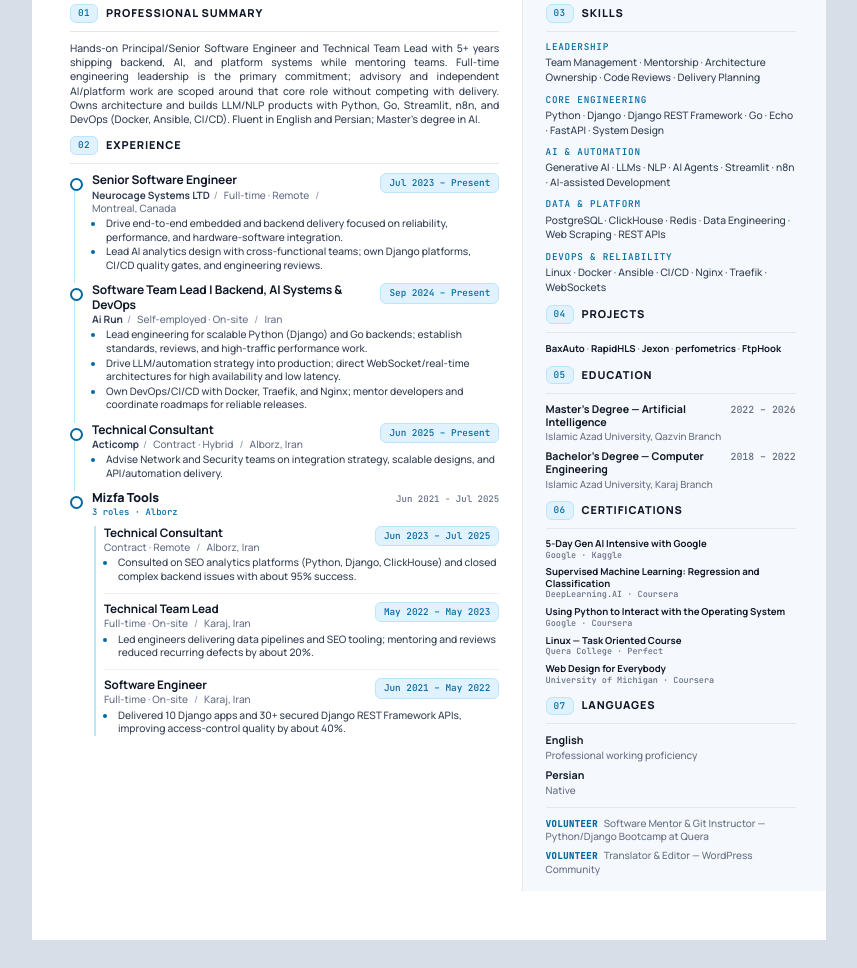
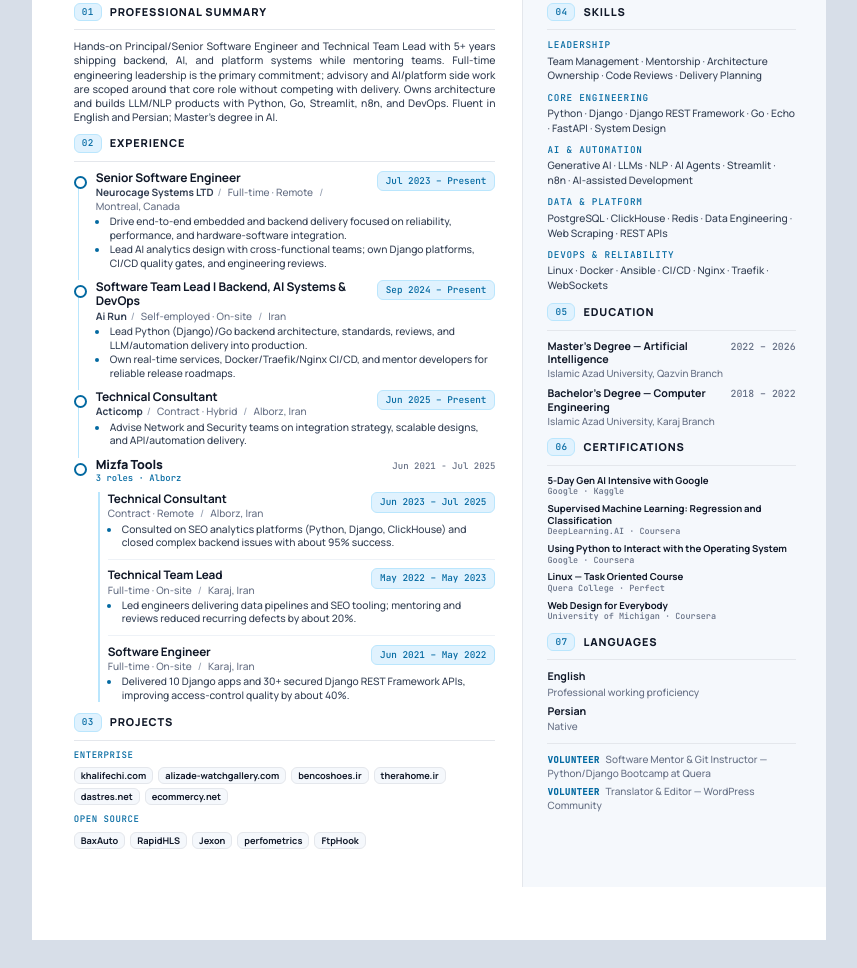
Before and after one commit to aliesm-com/CV, a website: page preview/principal-tech-lead-no-photo.html in a window 1280 px wide. Shown: the part 264-1232 px from the top of the page, without its empty margins (211-1068 px from the left). Drawn offline with Linux system fonts and the light colour scheme.

Commit message:
Enhance Principal Tech Lead and Senior Software Engineer profiles by refining project listings and summaries. Updated project sections in JSON and HTML to categorize projects as 'Enterprise' and 'Open Source', improving clarity. Adjusted bullet points in experience sections for better representation of responsibilities and contributions. Modified CSS for improved layout of project displays.

```diff
--- a/preview/principal-tech-lead-no-photo.html
+++ b/preview/principal-tech-lead-no-photo.html
@@ -29,7 +29,7 @@
       <div class="main">
         <section class="block">
           <h2 class="section-title"><span>01</span> Professional Summary</h2>
-          <p class="summary">Hands-on Principal/Senior Software Engineer and Technical Team Lead with 5+ years shipping backend, AI, and platform systems while mentoring teams. Full-time engineering leadership is the primary commitment; advisory and independent AI/platform work are scoped around that core role without competing with delivery. Owns architecture and builds LLM/NLP products with Python, Go, Streamlit, n8n, and DevOps (Docker, Ansible, CI/CD). Fluent in English and Persian; Master's degree in AI.</p>
+          <p class="summary">Hands-on Principal/Senior Software Engineer and Technical Team Lead with 5+ years shipping backend, AI, and platform systems while mentoring teams. Full-time engineering leadership is the primary commitment; advisory and AI/platform side work are scoped around that core role without competing with delivery. Owns architecture and builds LLM/NLP products with Python, Go, Streamlit, n8n, and DevOps. Fluent in English and Persian; Master's degree in AI.</p>
         </section>
         <section class="block">
           <h2 class="section-title"><span>02</span> Experience</h2>
@@ -77,7 +77,7 @@
             <time class="job-period">Sep 2024 – Present</time>
           </div>
           <ul class="bullets">
-            <li>Lead engineering for scalable Python (Django) and Go backends; establish standards, reviews, and high-traffic performance work.</li><li>Drive LLM/automation strategy into production; direct WebSocket/real-time architectures for high availability and low latency.</li><li>Own DevOps/CI/CD with Docker, Traefik, and Nginx; mentor developers and coordinate roadmaps for reliable releases.</li>
+            <li>Lead Python (Django)/Go backend architecture, standards, reviews, and LLM/automation delivery into production.</li><li>Own real-time services, Docker/Traefik/Nginx CI/CD, and mentor developers for reliable release roadmaps.</li>
           </ul>
         </div></div>
         </div>
@@ -171,10 +171,24 @@
         </div>
       </article></div>
         </section>
+        <section class="block projects-block">
+          <h2 class="section-title"><span>03</span> Projects</h2>
+
+    <div class="projects-panel">
+      <div class="project-group">
+        <div class="project-label">Enterprise</div>
+        <div class="project-chips"><a class="project-chip" href="https://khalifechi.com"><strong>khalifechi.com</strong></a><a class="project-chip" href="https://alizade-watchgallery.com"><strong>alizade-watchgallery.com</strong></a><a class="project-chip" href="https://bencoshoes.ir"><strong>bencoshoes.ir</strong></a><a class="project-chip" href="https://therahome.ir"><strong>therahome.ir</strong></a><a class="project-chip" href="https://dastres.net"><strong>dastres.net</strong></a><a class="project-chip" href="https://ecommercy.net"><strong>ecommercy.net</strong></a></div>
+      </div>
+      <div class="project-group">
+        <div class="project-label">Open Source</div>
+        <div class="project-chips"><a class="project-chip" href="https://github.com/aliesm-com/BaxAuto"><strong>BaxAuto</strong></a><a class="project-chip" href="https://github.com/aliesm-com/RapidHLS"><strong>RapidHLS</strong></a><a class="project-chip" href="https://github.com/aliesm-com/Jexon"><strong>Jexon</strong></a><a class="project-chip" href="https://github.com/aliesm-com/perfometrics"><strong>perfometrics</strong></a><a class="project-chip" href="https://github.com/aliesm-com/FtpHook"><strong>FtpHook</strong></a></div>
+      </div>
+    </div>
+        </section>
       </div>
       <aside class="side">
         <section class="block">
-          <h2 class="section-title"><span>03</span> Skills</h2>
+          <h2 class="section-title"><span>04</span> Skills</h2>
 
       <div class="skill-group">
         <h3 class="skill-label">Leadership</h3>
@@ -196,10 +210,6 @@
         <h3 class="skill-label">DevOps &amp; Reliability</h3>
         <p class="skill-line">Linux · Docker · Ansible · CI/CD · Nginx · Traefik · WebSockets</p>
       </div>
-        </section>
-        <section class="block">
-          <h2 class="section-title"><span>04</span> Projects</h2>
-          <p class="project-inline"><a href="https://github.com/aliesm-com/BaxAuto"><strong>BaxAuto</strong></a> · <a href="https://github.com/aliesm-com/RapidHLS"><strong>RapidHLS</strong></a> · <a href="https://github.com/aliesm-com/Jexon"><strong>Jexon</strong></a> · <a href="https://github.com/aliesm-com/perfometrics"><strong>perfometrics</strong></a> · <a href="https://github.com/aliesm-com/FtpHook"><strong>FtpHook</strong></a></p>
         </section>
         <section class="block">
           <h2 class="section-title"><span>05</span> Education</h2>
--- a/styles/resume.css
+++ b/styles/resume.css
@@ -102,7 +102,7 @@ a {
   grid-template-columns: 1fr auto;
   gap: 18px;
   align-items: center;
-  padding: 7.5mm 12mm 7mm;
+  padding: 7mm 12mm 6.5mm;
   color: #f8fafc;
   background: linear-gradient(135deg, var(--hero) 0%, var(--hero-2) 55%, #1a2b45 100%);
   overflow: hidden;
@@ -232,18 +232,18 @@ a {
 }
 
 .main {
-  padding: 4.5mm 6mm 4mm 10mm;
+  padding: 5mm 7mm 4.5mm 11mm;
   border-right: 1px solid var(--line);
   background: var(--paper);
 }
 
 .side {
-  padding: 4.5mm 8mm 4mm 6mm;
+  padding: 5mm 8mm 4.5mm 6.5mm;
   background: var(--paper-soft);
 }
 
 .block {
-  margin-bottom: 2.8mm;
+  margin-bottom: 2.7mm;
 }
 
 .block:last-child {
@@ -297,7 +297,7 @@ a {
   display: grid;
   grid-template-columns: 14px 1fr;
   gap: 8px;
-  margin-bottom: 2.6mm;
+  margin-bottom: 2.3mm;
 }
 
 .job:last-child {
@@ -313,7 +313,7 @@ a {
   position: absolute;
   left: 4px;
   top: 8px;
-  bottom: -2.6mm;
+  bottom: -2.3mm;
   width: 1px;
   background: var(--chip-border);
 }
@@ -558,19 +558,53 @@ a {
   border-top: 1px solid var(--line);
 }
 
-.project-inline {
-  font-size: 7.2pt;
-  line-height: 1.4;
-  color: var(--ink-soft);
+.projects-block {
+  margin-top: 1mm;
 }
 
-.project-inline a,
-.project-inline strong {
+.projects-panel {
+  display: grid;
+  gap: 2.4mm;
+}
+
+.project-group {
+  margin-bottom: 0;
+}
+
+.project-label {
+  font-family: "JetBrains Mono", monospace;
+  font-size: 6.8pt;
+  font-weight: 500;
+  letter-spacing: 0.06em;
+  text-transform: uppercase;
+  color: var(--accent-deep);
+  margin-bottom: 1.4mm;
+}
+
+.project-chips {
+  display: flex;
+  flex-wrap: wrap;
+  gap: 4px 5px;
+}
+
+.project-chip {
+  display: inline-flex;
+  align-items: center;
+  font-size: 6.9pt;
+  line-height: 1.2;
   color: var(--ink);
+  background: var(--paper-soft);
+  border: 1px solid var(--line);
+  border-radius: 6px;
+  padding: 2px 6px;
+}
+
+.project-chip strong {
   font-weight: 700;
 }
 
-.project-inline a:hover {
+.project-chip:hover {
+  border-color: var(--chip-border);
   color: var(--accent-deep);
 }
 
```
Also changed, not shown: content/principal-tech-lead.json (+3 -4 lines), content/profile.json (+46 -5 lines), preview/principal-tech-lead-ats.html (+7 -7 lines), preview/principal-tech-lead-with-photo.html (+17 -7 lines), preview/senior-software-engineer-ats.html (+5 -5 lines), preview/senior-software-engineer-no-photo.html (+15 -5 lines), preview/senior-software-engineer-with-photo.html (+15 -5 lines), scripts/render.mjs (+47 -20 lines), 6 other files.
